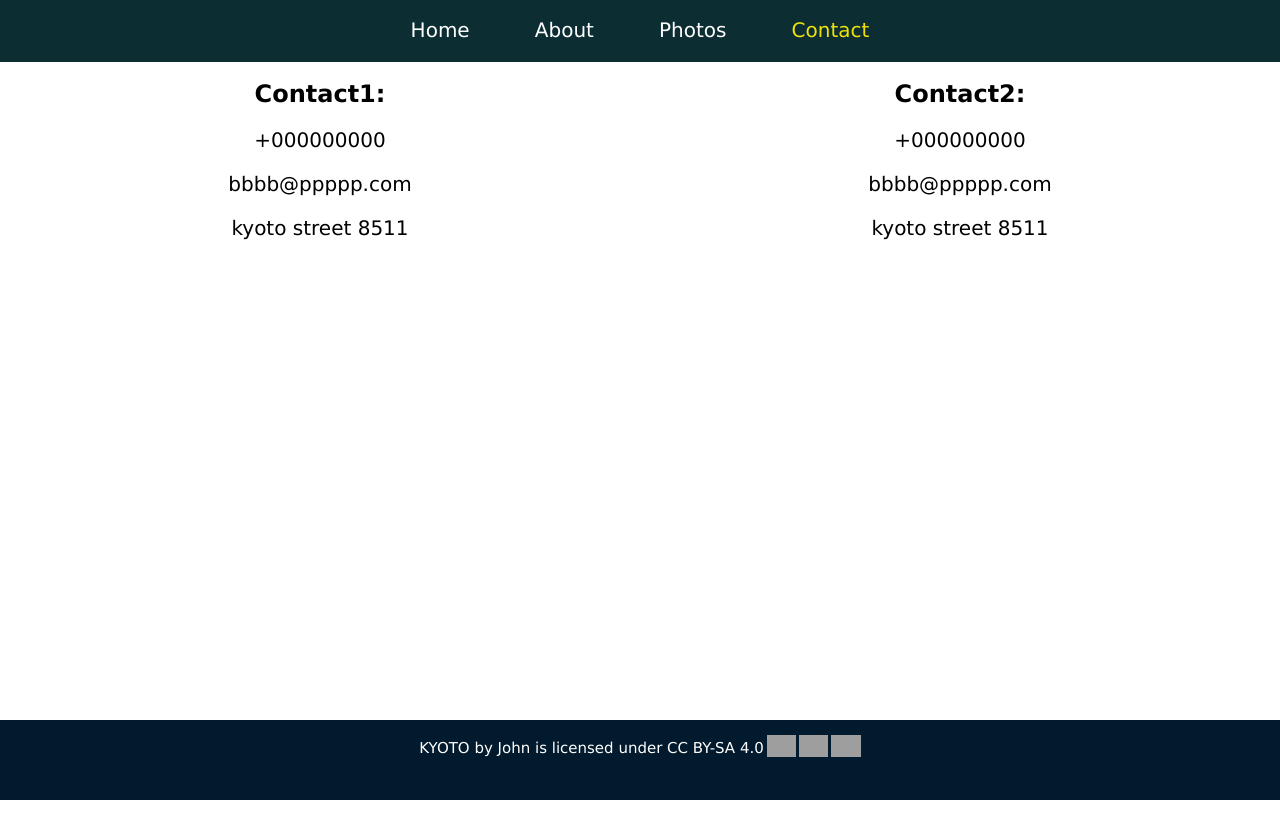
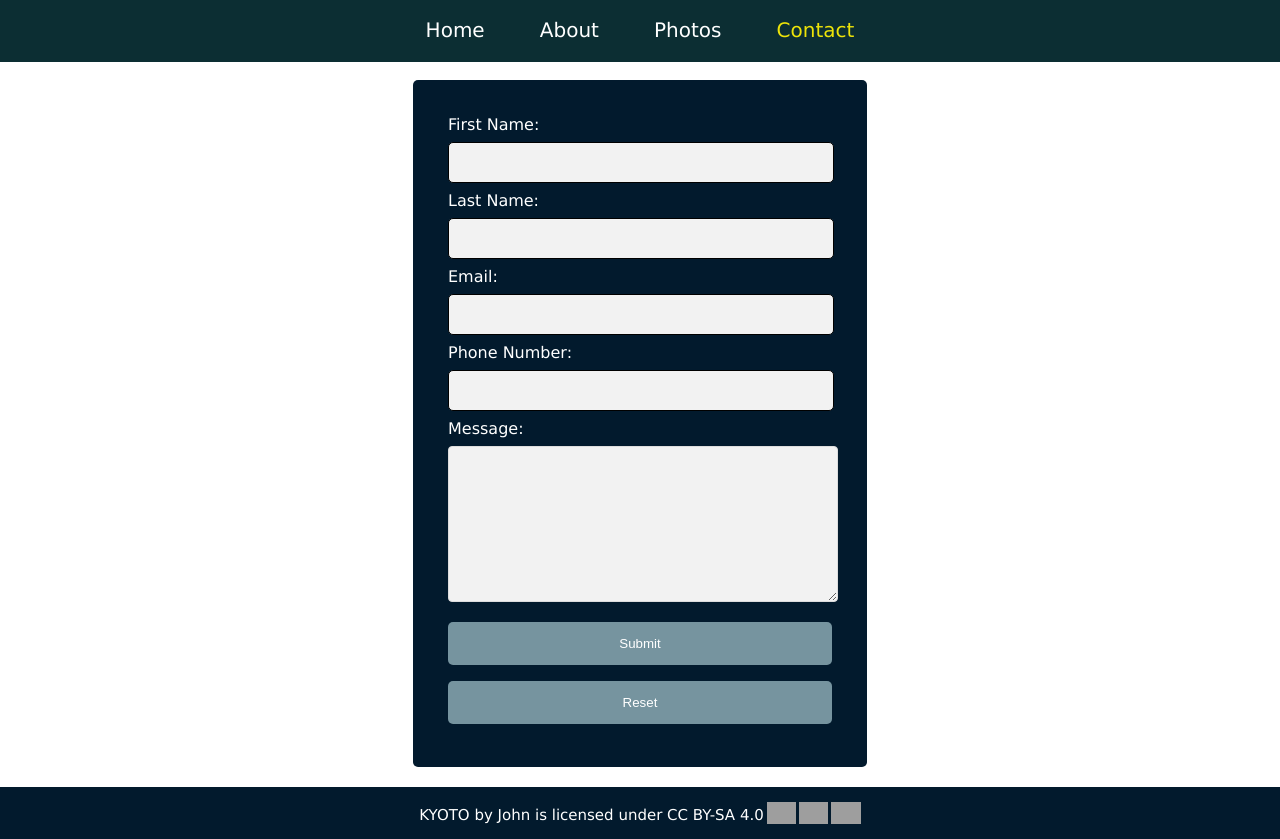
Before and after one commit to Brunop5/kyoto_web, a plain HTML site: page contact.html in a window 1280 px wide. Before the commit the page ends 800 px from the top, so only its background shows below. Drawn offline with Linux system fonts and the light colour scheme; grey boxes are pictures that could not be loaded.

Commit message:
contact page into a form

```diff
--- a/contact.html
+++ b/contact.html
@@ -19,18 +19,20 @@
             </nav>
         </header>
         <main>
-            <div class="contact">
-                <h2>Contact1:</h2>
-                <p>+000000000</p>
-                <p>bbbb@ppppp.com</p>
-                <p>kyoto street 8511</p>
-            </div>
-            <div class="contact">
-                <h2>Contact2:</h2>
-                <p>+000000000</p>
-                <p>bbbb@ppppp.com</p>
-                <p>kyoto street 8511</p>
-            </div>
+            <form id="contact-form" method="POST">
+                <label for="fname">First Name:</label>
+                <input type="text" id="fname" name="fname" autocomplete="given-name"><br/>
+                <label for="lname">Last Name:</label><br/>
+                <input type="text" id="lname" name="lname" autocomplete="family-name"><br/>
+                <label for="email">Email:</label><br/>
+                <input type="email" id="email" name="email" autocomplete="email"><br/>
+                <label for="phone">Phone Number:</label><br/>
+                <input type="tel" id="phone" name="phone" autocomplete="tel"><br/>
+                <label for="message">Message:</label><br/>
+                <textarea id="message" name="message"></textarea><br/>
+                <button type="submit">Submit</button>
+                <button type="reset">Reset</button>
+            </form>
         </main>
         <footer>
             <p><span property="dct:title">KYOTO</span> by <span property="cc:attributionName">John</span> is licensed under <a href="https://creativecommons.org/licenses/by-sa/4.0/?ref=chooser-v1" target="_blank" rel="license noopener noreferrer" style="display:inline-block;">CC BY-SA 4.0<img style="height:22px!important;margin-left:3px;vertical-align:text-bottom;" src="https://mirrors.creativecommons.org/presskit/icons/cc.svg?ref=chooser-v1" alt=""><img style="height:22px!important;margin-left:3px;vertical-align:text-bottom;" src="https://mirrors.creativecommons.org/presskit/icons/by.svg?ref=chooser-v1" alt=""><img style="height:22px!important;margin-left:3px;vertical-align:text-bottom;" src="https://mirrors.creativecommons.org/presskit/icons/sa.svg?ref=chooser-v1" alt=""></a></p>
--- a/css/contact.css
+++ b/css/contact.css
@@ -1,9 +1,68 @@
-main {
-    display: flex;
+form {
+    background-color: #021a2d;
+    color: #fff;
+    width: 80%;
+    border-radius: 5px;
+    padding: 35px;
+    margin: 20px auto;
 }
 
-.contact {
-    max-width: 70%;
-    min-width: 50%;
-    text-align: center;
+input {
+    background-color: #f2f2f2;
+    width: 100%;
+    display: inline-block;
+    border: 1px solid black;
+    border-radius: 5px;
+    margin: 8px 0;
+    padding: 12px 0;
 }
+
+textarea {
+    margin: 8px 0;
+    border: 1px solid #ddd;
+    border-radius: 4px;
+    height: 150px;
+    width: 100%;
+    background-color: #f2f2f2;
+}
+
+button {
+    background-color: #76949F;
+    border: none;
+    border-radius: 5px;
+    color: white;
+    cursor: pointer;
+    margin: 8px 0;
+    padding: 14px 20px;
+    width: 100%;
+}
+
+button:focus, button:hover {
+    filter: brightness(125%);
+}
+
+@media only screen and (min-width: 600px)
+{
+    form {
+        width: 65%;
+    }
+}
+
+@media only screen and (min-width: 768px)
+{
+    form {
+        width: 50%;
+    }
+}
+
+@media only screen and (min-width: 992px) {
+    form {
+        width: 40%;
+    }
+}
+
+@media only screen and (min-width: 1200px) {
+    form {
+        width: 30%;
+    }
+}
--- a/css/header.css
+++ b/css/header.css
@@ -14,7 +14,7 @@ nav a {
     font-size: 20px;
     text-decoration: none;
     color: white;
-    margin: 30px;
+    margin: 25px;
 }
 
 .active_nav {
```
